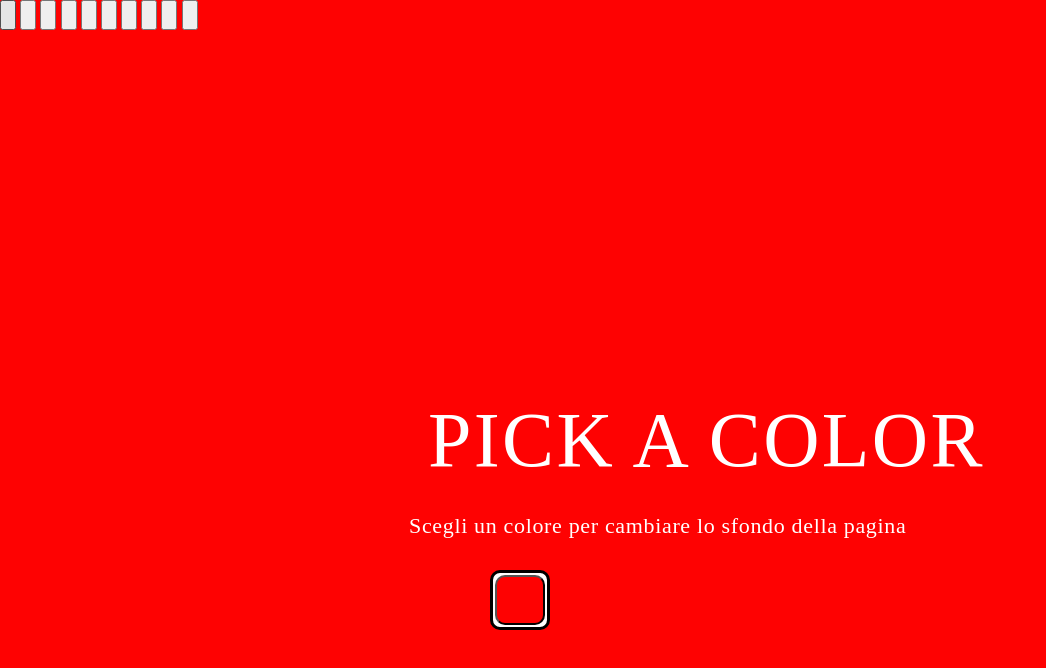
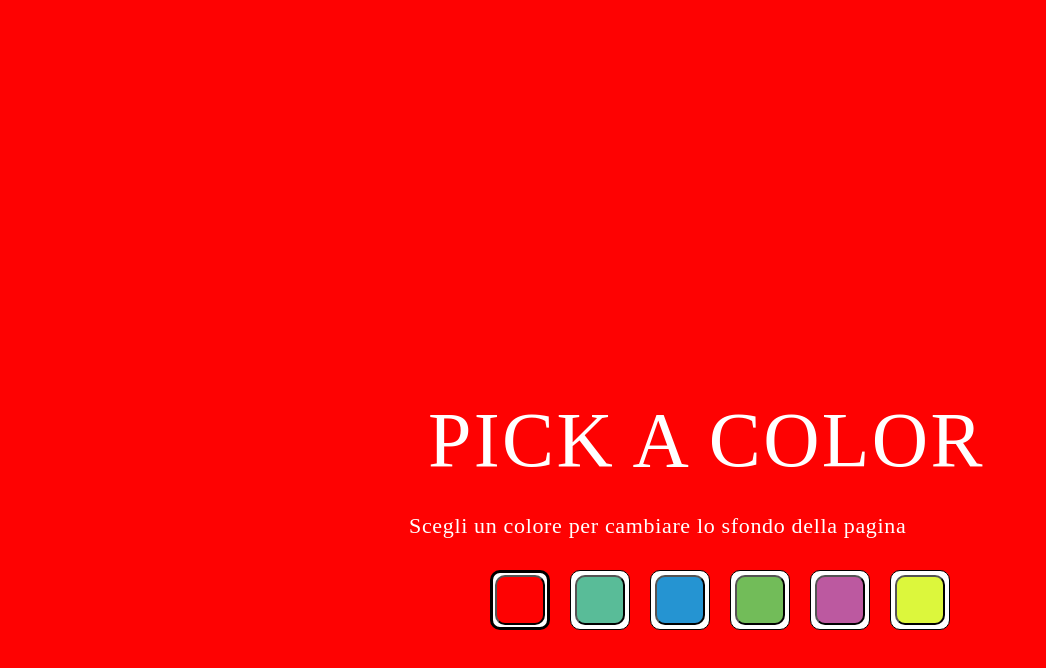
Before and after one commit to MattiaMagaletti/colorpicler, a plain HTML site: page index.html in a window 1280 px wide. Shown: the whole page, without its empty margins (0-1046 px from the left). Drawn offline with nearby package versions, Linux system fonts and the light colour scheme.

Commit message:
resto dei bottoni

```diff
--- a/static/css/style.css
+++ b/static/css/style.css
@@ -64,3 +64,129 @@ color: #FFFFFF;
     background: #FE0202;
     border-radius: 10px;
 }
+
+#bott2 {
+    box-sizing: border-box;
+
+    position: absolute;
+    width: 60px;
+    height: 60px;
+    left: 570px;
+    top: 570px;
+
+    background: #FFFFFF;
+    border: 1px solid #000000;
+    border-radius: 10px;
+}
+
+#bottt2 {
+    position: absolute;
+    width: 50px;
+    height: 50px;
+    left: 575px;
+    top: 575px;
+
+    background: #59BC98;
+    border-radius: 10px;
+}
+
+#bott3 {
+    box-sizing: border-box;
+
+    position: absolute;
+    width: 60px;
+    height: 60px;
+    left: 650px;
+    top: 570px;
+
+    background: #FFFFFF;
+    border: 1px solid #000000;
+    border-radius: 10px;
+}
+
+#bottt3 {
+    position: absolute;
+    width: 50px;
+    height: 50px;
+    left: 655px;
+    top: 575px;
+
+    background: #2594D2;
+    border-radius: 10px;
+
+}
+
+#bott4 {
+    box-sizing: border-box;
+
+position: absolute;
+width: 60px;
+height: 60px;
+left: 730px;
+top: 570px;
+
+background: #FFFFFF;
+border: 1px solid #000000;
+border-radius: 10px;
+}
+
+#bottt4 {
+    position: absolute;
+    width: 50px;
+    height: 50px;
+    left: 735px;
+    top: 575px;
+
+    background: #72BC59;
+    border-radius: 10px;
+}
+
+#bott5 {
+    box-sizing: border-box;
+
+    position: absolute;
+    width: 60px;
+    height: 60px;
+    left: 810px;
+    top: 570px;
+
+    background: #FFFFFF;
+    border: 1px solid #000000;
+    border-radius: 10px;
+}
+
+#bottt5 {
+    position: absolute;
+    width: 50px;
+    height: 50px;
+    left: 815px;
+    top: 575px;
+
+    background: #BC59A0;
+    border-radius: 10px;
+}
+
+#bott6 {
+    box-sizing: border-box;
+
+    position: absolute;
+    width: 60px;
+    height: 60px;
+    left: 890px;
+    top: 570px;
+
+    background: #FFFFFF;
+    border: 1px solid #000000;
+    border-radius: 10px;
+}
+
+#bottt6 {
+    position: absolute;
+    width: 50px;
+    height: 50px;
+    left: 895px;
+    top: 575px;
+
+    background: #DCF73C;
+    border-radius: 10px;
+}
```
